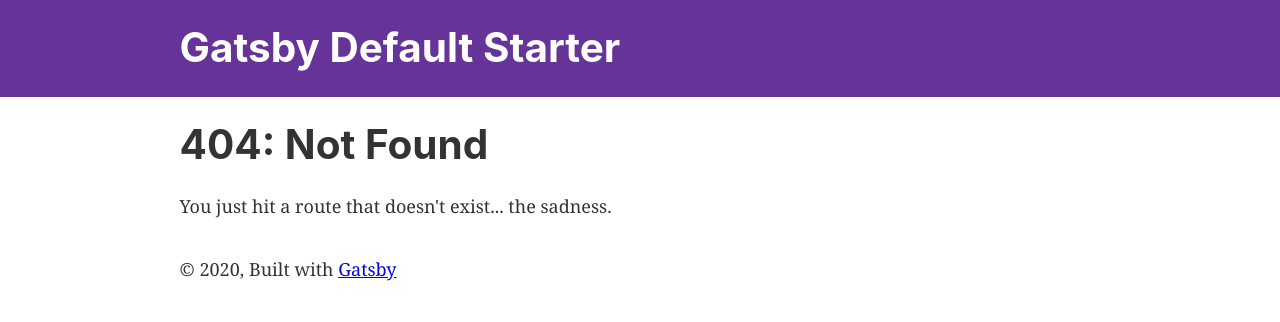
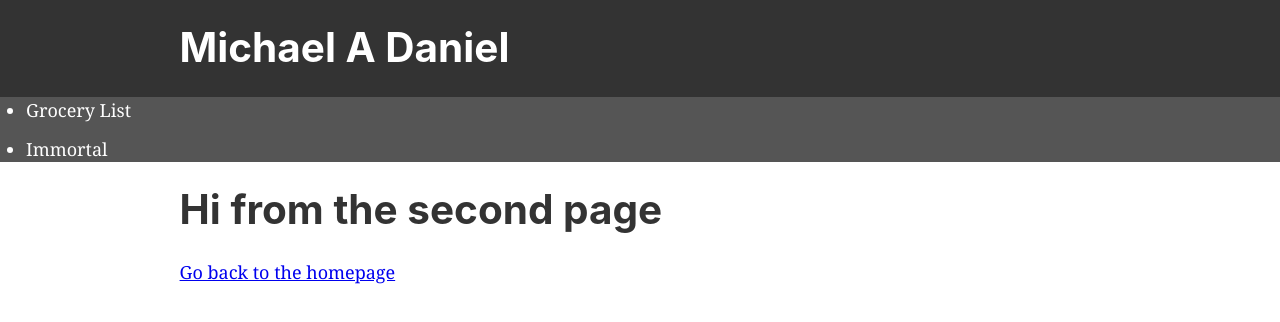
Before and after one commit to Micaladan/mad, a Gatsby site: page /GroceryList in a window 1280 px wide. Before the commit this address had no page. Built offline with nearby package versions, Linux system fonts and the light colour scheme; Gatsby itself is replaced by a stand-in of ours.

Commit message:
first commit

```diff
--- a/gatsby-config.js
+++ b/gatsby-config.js
@@ -1,8 +1,8 @@
 module.exports = {
   siteMetadata: {
-    title: `Gatsby Default Starter`,
-    description: `Kick off your next, great Gatsby project with this default starter. This barebones starter ships with the main Gatsby configuration files you might need.`,
-    author: `@gatsbyjs`,
+    title: `Michael A Daniel`,
+    description: `Aspiring Web Developer`,
+    author: `Michael A. Daniel`,
   },
   plugins: [
     `gatsby-plugin-react-helmet`,
@@ -26,6 +26,12 @@ module.exports = {
         display: `minimal-ui`,
         icon: `src/images/gatsby-icon.png`, // This path is relative to the root of the site.
       },
+
+      resolve: `gatsby-source-sanity`,
+      options: {
+        projectId: "0dsuws2w",
+        dataset: "production",
+      },
     },
     // this (optional) plugin enables Progressive Web App + Offline functionality
     // To learn more, visit: https://gatsby.dev/offline
--- a/package.json
+++ b/package.json
@@ -6,6 +6,7 @@
   "author": "Kyle Mathews <mathews.kyle@gmail.com>",
   "dependencies": {
     "gatsby": "^2.24.63",
+    "gatsby-background-image": "^1.1.2",
     "gatsby-cli": "^2.12.100",
     "gatsby-image": "^2.4.19",
     "gatsby-plugin-manifest": "^2.4.30",
@@ -13,6 +14,7 @@
     "gatsby-plugin-react-helmet": "^3.3.11",
     "gatsby-plugin-sharp": "^2.6.36",
     "gatsby-source-filesystem": "^2.3.30",
+    "gatsby-source-sanity": "^6.0.4",
     "gatsby-transformer-sharp": "^2.5.15",
     "prop-types": "^15.7.2",
     "react": "^16.12.0",
--- a/src/components/header.js
+++ b/src/components/header.js
@@ -5,8 +5,7 @@ import React from "react"
 const Header = ({ siteTitle }) => (
   <header
     style={{
-      background: `rebeccapurple`,
-      marginBottom: `1.45rem`,
+      background: `#333`,
     }}
   >
     <div
--- a/src/components/layout.css
+++ b/src/components/layout.css
@@ -53,6 +53,7 @@ template {
 a {
   background-color: transparent;
   -webkit-text-decoration-skip: objects;
+  outline: none;
 }
 a:active,
 a:hover {
--- a/src/components/layout.js
+++ b/src/components/layout.js
@@ -28,19 +28,25 @@ const Layout = ({ children }) => {
       <Header siteTitle={data.site.siteMetadata?.title || `Title`} />
       <div
         style={{
+          backgroundColor: "#555",
+          color: "white",
+          textDecoration: "none",
+        }}
+      >
+        <ul>
+          <li>Grocery List</li>
+          <li>Immortal</li>
+        </ul>
+      </div>
+
+      <div
+        style={{
           margin: `0 auto`,
           maxWidth: 960,
           padding: `0 1.0875rem 1.45rem`,
         }}
       >
         <main>{children}</main>
-        <footer style={{
-          marginTop: `2rem`
-        }}>
-          © {new Date().getFullYear()}, Built with
-          {` `}
-          <a href="https://www.gatsbyjs.com">Gatsby</a>
-        </footer>
       </div>
     </>
   )
--- a/src/pages/page-2.js
+++ b/src/pages/GroceryList.js
@@ -4,13 +4,12 @@ import { Link } from "gatsby"
 import Layout from "../components/layout"
 import SEO from "../components/seo"
 
-const SecondPage = () => (
+const GroceryListPage = () => (
   <Layout>
-    <SEO title="Page two" />
+    <SEO title="Grocery List" />
     <h1>Hi from the second page</h1>
-    <p>Welcome to page 2</p>
     <Link to="/">Go back to the homepage</Link>
   </Layout>
 )
 
-export default SecondPage
+export default GroceryListPage
--- /dev/null
+++ b/src/pages/Immortal.js
@@ -0,0 +1,15 @@
+import React from "react"
+import { Link } from "gatsby"
+
+import Layout from "../components/layout"
+import SEO from "../components/seo"
+
+const Immortal = () => (
+  <Layout>
+    <SEO title="Immortal The Invisible War" />
+    <h1>Immortal Page</h1>
+    <Link to="/">Go back to the homepage</Link>
+  </Layout>
+)
+
+export default Immortal
```
Also changed, not shown: src/pages/index.js (+8 -9 lines), src/images/abstract.jpg (added), 1 other file.
